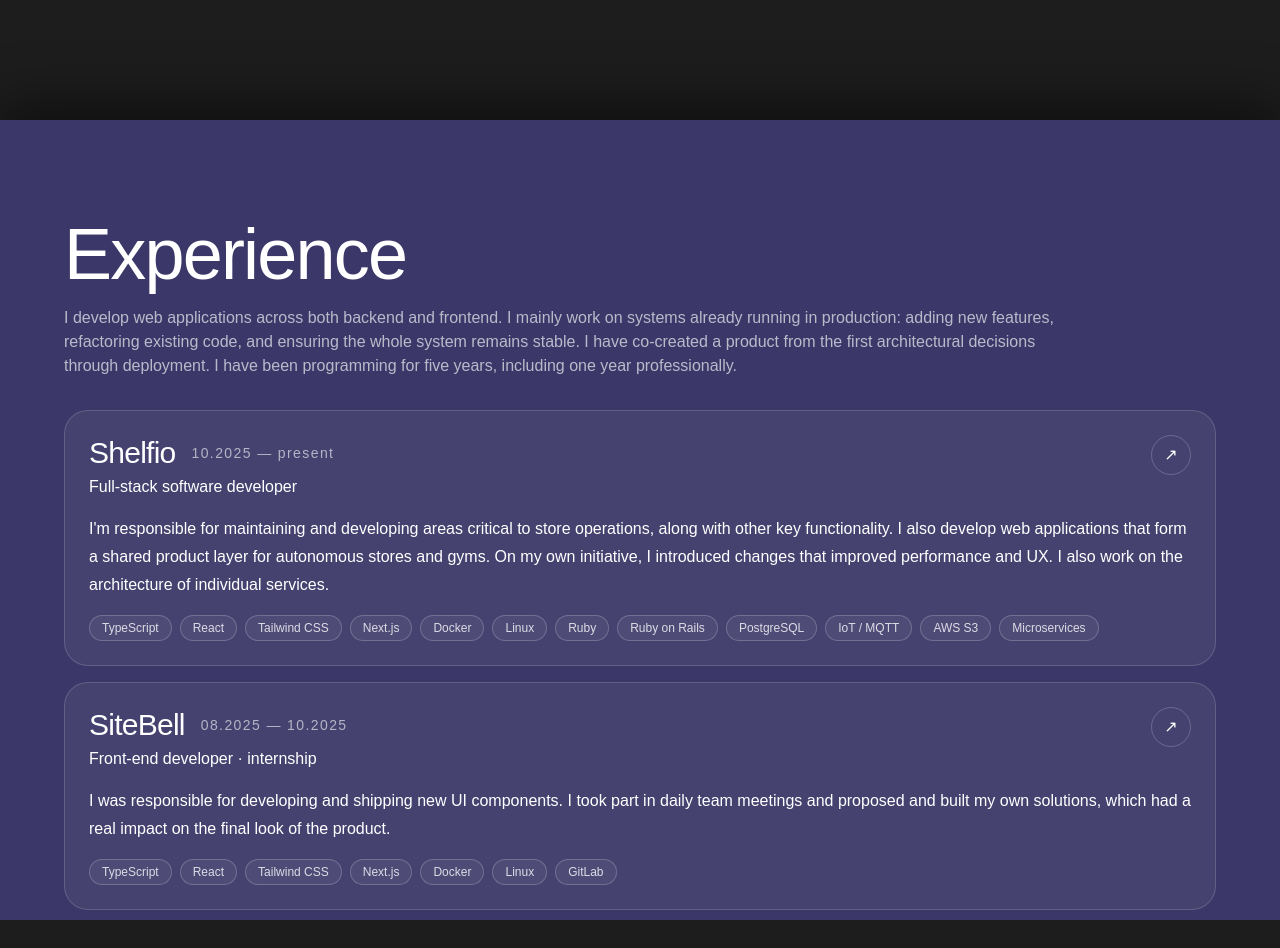
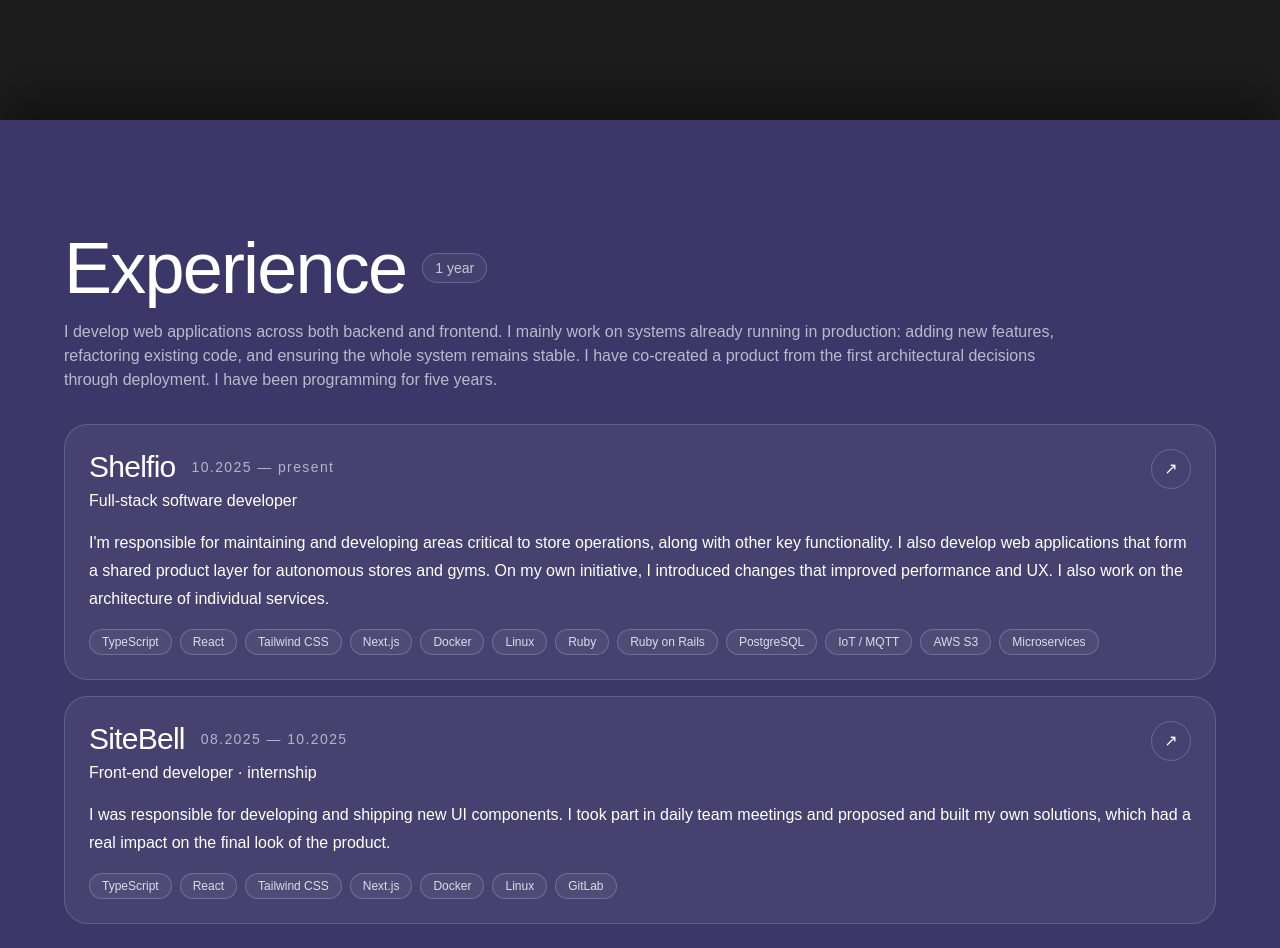
Before and after one commit to JakubDashDev/website-personal, a Next.js app: page /en in a window 1280 px wide. Shown: the part 680-1628 px from the top of the page. Before the commit the page ends 1600 px from the top, so only its background shows below. Built offline with nearby package versions, Linux system fonts and the light colour scheme; a web font is replaced by a local one.

Commit message:
feat: add automatic calculations of experience

```diff
--- a/components/experience/data.ts
+++ b/components/experience/data.ts
@@ -5,6 +5,8 @@
   {
     id: 'shelfio',
     href: linkedInExperienceUrl,
+    start: { year: 2025, month: 10 },
+    end: null,
     stack: [
       'TypeScript',
       'React',
@@ -23,6 +25,8 @@
   {
     id: 'sitebell',
     href: linkedInExperienceUrl,
+    start: { year: 2025, month: 8 },
+    end: { year: 2025, month: 10 },
     stack: ['TypeScript', 'React', 'Tailwind CSS', 'Next.js', 'Docker', 'Linux', 'GitLab'],
   },
 ] as const;
--- a/components/experience/experience.tsx
+++ b/components/experience/experience.tsx
@@ -3,7 +3,7 @@
 import { motion } from 'motion/react';
 import { useTranslations } from 'next-intl';
 import { experiences } from './data';
-import { useExperienceMotion } from './hooks';
+import { useExperienceDates, useExperienceMotion } from './hooks';
 
 const revealItem = {
   hidden: { opacity: 0, y: 18 },
@@ -12,6 +12,7 @@
 
 export function Experience() {
   const t = useTranslations('experience');
+  const { formatMonth, totalExperience } = useExperienceDates();
   const { reduceMotion, sectionRef, visibleRoles } = useExperienceMotion();
 
   return (
@@ -19,9 +20,9 @@
       ref={sectionRef}
       id="experience"
       aria-labelledby="experience-heading"
-      className="curtain-panel bg-secondary relative z-10 min-h-svh text-white lg:h-svh lg:max-h-svh lg:overflow-hidden"
+      className="curtain-panel bg-secondary relative z-10 min-h-svh text-white"
     >
-      <div className="bg-secondary px-page sticky top-0 flex min-h-svh items-center pt-28 pb-8 lg:h-svh lg:min-h-0 lg:overflow-hidden lg:pb-6">
+      <div className="bg-secondary px-page sticky top-0 flex min-h-svh items-center pt-28 pb-8 lg:pb-6">
         <div className="w-full">
           <motion.div
             className="mb-8"
@@ -30,12 +31,21 @@
             viewport={{ once: true, amount: 0.5 }}
             variants={revealItem}
           >
-            <h2
-              id="experience-heading"
-              className="text-7xl leading-none font-medium tracking-tight"
-            >
-              {t('title')}
-            </h2>
+            <div className="flex flex-wrap items-center gap-4">
+              <h2
+                id="experience-heading"
+                className="text-4xl leading-none font-medium tracking-tight sm:text-6xl lg:text-7xl"
+              >
+                {t('title')}
+              </h2>
+              <span
+                suppressHydrationWarning
+                aria-label={t('totalExperience', { duration: totalExperience })}
+                className="rounded-pill border border-white/20 bg-white/5 px-3 py-1 text-sm text-white/70"
+              >
+                {totalExperience}
+              </span>
+            </div>
             <p className="mt-4 max-w-5xl text-base leading-6 text-white/65">{t('description')}</p>
           </motion.div>
 
@@ -60,7 +70,7 @@
                 <div className="flex flex-wrap items-center gap-x-4 gap-y-1 pr-12">
                   <h3 className="text-3xl font-medium tracking-tight">{t(`${role.id}.company`)}</h3>
                   <span className="text-sm tracking-widest whitespace-nowrap text-white/60">
-                    {t(`${role.id}.dates`)}
+                    {formatMonth(role.start)} — {role.end ? formatMonth(role.end) : t('present')}
                   </span>
                 </div>
                 <p className="mt-1 text-base">{t(`${role.id}.title`)}</p>
--- a/components/experience/hooks.tsx
+++ b/components/experience/hooks.tsx
@@ -1,6 +1,34 @@
 import { useMotionValueEvent, useReducedMotion, useScroll } from 'motion/react';
+import { useLocale } from 'next-intl';
 import { useRef, useState } from 'react';
 import { useThemeTrigger } from '@/hooks/use-theme-trigger';
+import { experiences } from './data';
+
+type ExperienceMonth = { year: number; month: number };
+
+function toMonthIndex({ year, month }: ExperienceMonth) {
+  return year * 12 + month - 1;
+}
+
+function formatMonth({ year, month }: ExperienceMonth) {
+  return `${String(month).padStart(2, '0')}.${year}`;
+}
+
+export function useExperienceDates() {
+  const locale = useLocale();
+  const now = new Date();
+  const currentMonth = { year: now.getUTCFullYear(), month: now.getUTCMonth() + 1 };
+  const firstProfessionalMonth = Math.min(...experiences.map(({ start }) => toMonthIndex(start)));
+  const totalMonths = Math.max(0, toMonthIndex(currentMonth) - firstProfessionalMonth);
+  const totalExperience = new Intl.NumberFormat(locale, {
+    style: 'unit',
+    unit: 'year',
+    unitDisplay: 'long',
+    maximumFractionDigits: 1,
+  }).format(totalMonths / 12);
+
+  return { formatMonth, totalExperience };
+}
 
 export function useExperienceMotion() {
   const reduceMotion = useReducedMotion();
--- a/i18n/dictionaries/en.json
+++ b/i18n/dictionaries/en.json
@@ -16,16 +16,16 @@
   },
   "experience": {
     "title": "Experience",
-    "description": "I develop web applications across both backend and frontend. I mainly work on systems already running in production: adding new features, refactoring existing code, and ensuring the whole system remains stable. I have co-created a product from the first architectural decisions through deployment. I have been programming for five years, including one year professionally.",
+    "description": "I develop web applications across both backend and frontend. I mainly work on systems already running in production: adding new features, refactoring existing code, and ensuring the whole system remains stable. I have co-created a product from the first architectural decisions through deployment. I have been programming for five years.",
+    "present": "present",
+    "totalExperience": "{duration} of professional experience",
     "shelfio": {
       "company": "Shelfio",
-      "dates": "10.2025 — present",
       "title": "Full-stack software developer",
       "body": "I'm responsible for maintaining and developing areas critical to store operations, along with other key functionality. I also develop web applications that form a shared product layer for autonomous stores and gyms. On my own initiative, I introduced changes that improved performance and UX. I also work on the architecture of individual services."
     },
     "sitebell": {
       "company": "SiteBell",
-      "dates": "08.2025 — 10.2025",
       "title": "Front-end developer · internship",
       "body": "I was responsible for developing and shipping new UI components. I took part in daily team meetings and proposed and built my own solutions, which had a real impact on the final look of the product."
     }
--- a/i18n/dictionaries/pl.json
+++ b/i18n/dictionaries/pl.json
@@ -16,16 +16,16 @@
   },
   "experience": {
     "title": "Doświadczenie",
-    "description": "Rozwijam aplikacje webowe po stronie backendu i frontendu. Pracuję głównie na systemach działających już w produkcji: dodaję nowe funkcje, refaktoryzuję istniejący kod i dbam o to, żeby całość działała stabilnie. Współtworzyłem produkt od pierwszych decyzji architektonicznych po wdrożenie. Programuję od pięciu lat, z czego od roku komercyjnie.",
+    "description": "Rozwijam aplikacje webowe po stronie backendu i frontendu. Pracuję głównie na systemach działających już w produkcji: dodaję nowe funkcje, refaktoryzuję istniejący kod i dbam o to, żeby całość działała stabilnie. Współtworzyłem produkt od pierwszych decyzji architektonicznych po wdrożenie. Programuję od pięciu lat.",
+    "present": "obecnie",
+    "totalExperience": "{duration} doświadczenia komercyjnego",
     "shelfio": {
       "company": "Shelfio",
-      "dates": "10.2025 - obecnie",
       "title": "Full-stack software developer",
       "body": "Odpowiadam za utrzymanie i rozwój obszarów kluczowych dla funkcjonowania sklepów oraz innych istotnych funkcjonalności. Rozwijam również aplikacje webowe tworzące wspólną warstwę produktową dla autonomicznych sklepów i siłowni. Z własnej inicjatywy wprowadziłem zmiany, które poprawiły wydajność i UX. Pracuję także nad architekturą poszczególnych serwisów."
     },
     "sitebell": {
       "company": "SiteBell",
-      "dates": "08.2025 - 10.2025",
       "title": "Front-end developer · staż",
       "body": "Odpowiadałem za tworzenie i wdrażanie nowych komponentów UI. Brałem udział w codziennych spotkaniach zespołu oraz proponowałem i budowałem własne rozwiązania, które miały realny wpływ na ostateczny wygląd produktu."
     }
```
